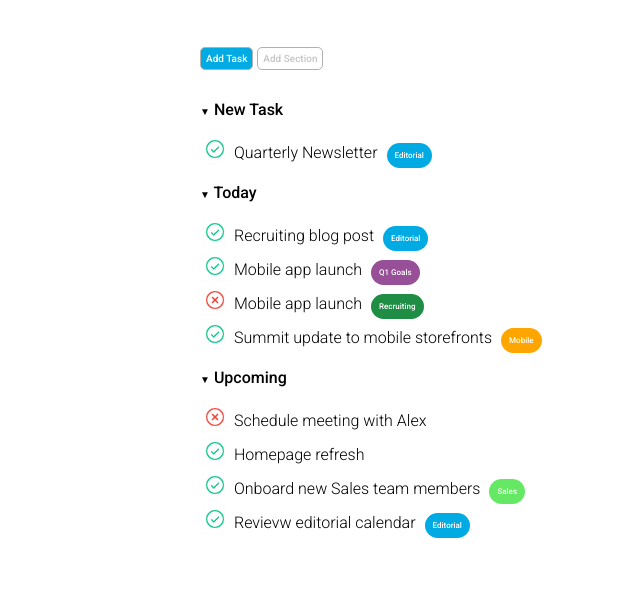
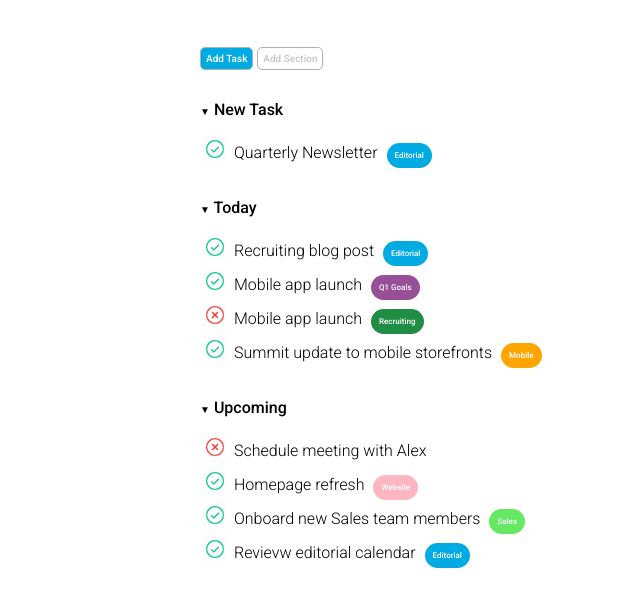
Before and after one commit to teoibnz/html-css-toboolist, a plain HTML site: page index.html in a window 1280 px wide. Shown: the part 67-674 px from the top of the page, without its empty margins (0-640 px from the left). Drawn offline with Linux system fonts and the light colour scheme.

Commit message:
Revisione

```diff
--- a/css/style.css
+++ b/css/style.css
@@ -34,7 +34,7 @@ main{
 }
 
 .lista-main{
-    margin-top: 30px;
+
 }
 
 .new-task{
@@ -76,7 +76,7 @@ main{
 
 .container{
     margin-bottom: 15px;
-    margin-top: 15px;
+    margin-top: 30px;
 }
 #task{
     color: white;
@@ -113,5 +113,5 @@ main{
 }
 
 #cat-pink{
-    background-color: ;
+    background-color:lightpink ;
 }
--- a/index.html
+++ b/index.html
@@ -17,7 +17,9 @@
     </header>
 
     <main>
+        <!-- LOGO -->
         <section>
+            <!-- BOTTONI TASK E SECTION -->
             <div id="task" class="botton">
                 Add Task
             </div>
@@ -28,7 +30,6 @@
         </section>
 
         <!-- SEZIONE NEW TASK -->
-        <section class="lista-main">
         <div class="container">
             <section>
                 <div class="new-task">
@@ -102,6 +103,7 @@
                     Mobile
                 </div>
             </section>
+        </div>
 
                 <!-- SEZIONE UPCOMING -->
             <div class="container">
@@ -125,7 +127,7 @@
                         Homepage refresh
                     </div>
                     <div id="cat-pink" class="categoria">
-                            Mobile
+                        Website
                     </div>
                 </section>
 
@@ -152,13 +154,7 @@
                         Editorial
                     </div>
                 </section>
-
             </div>
-
-
-            </div>
-
-        </section>
     </main>
 </body>
 </html>
```
Lines whose indentation alone changed are shown as unchanged.
